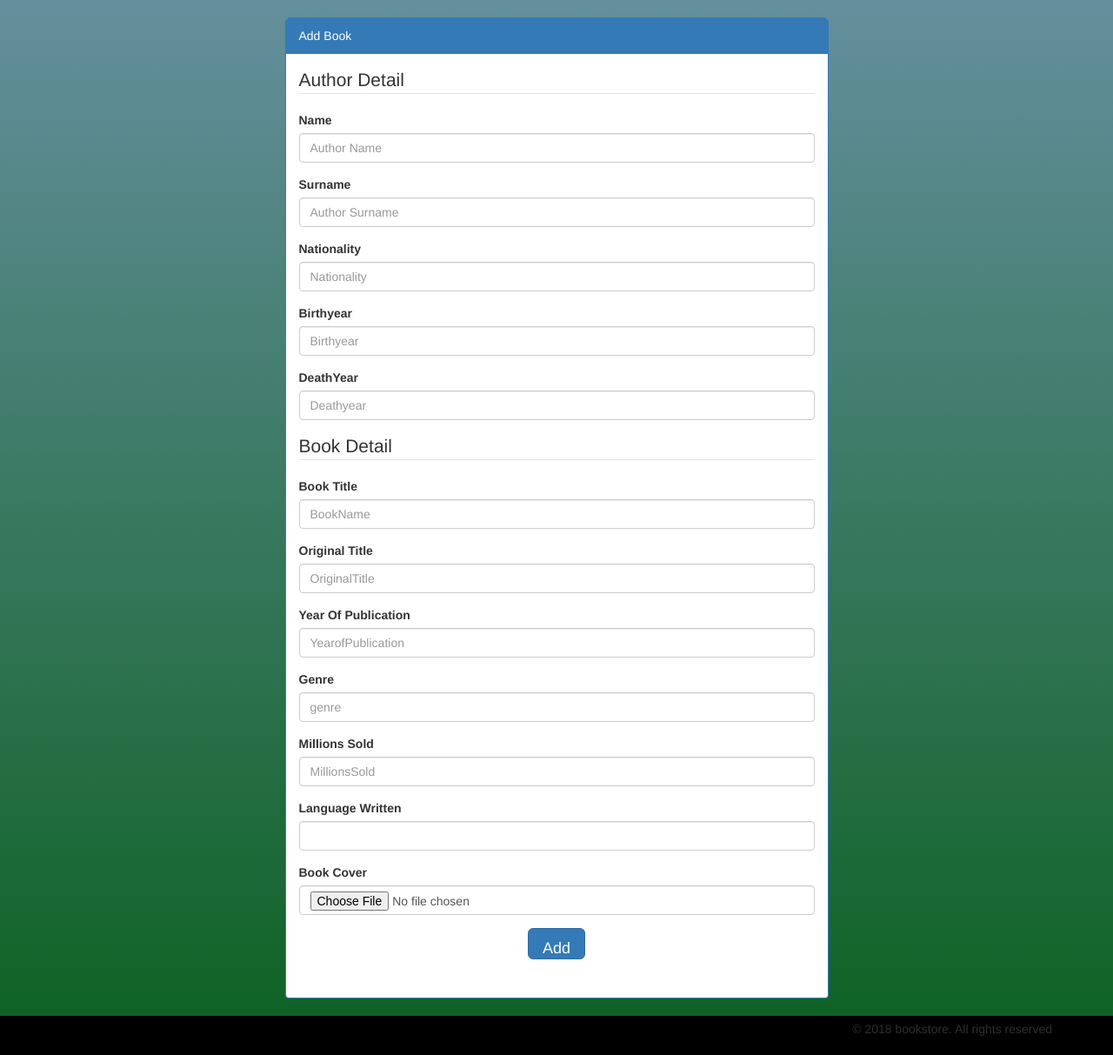
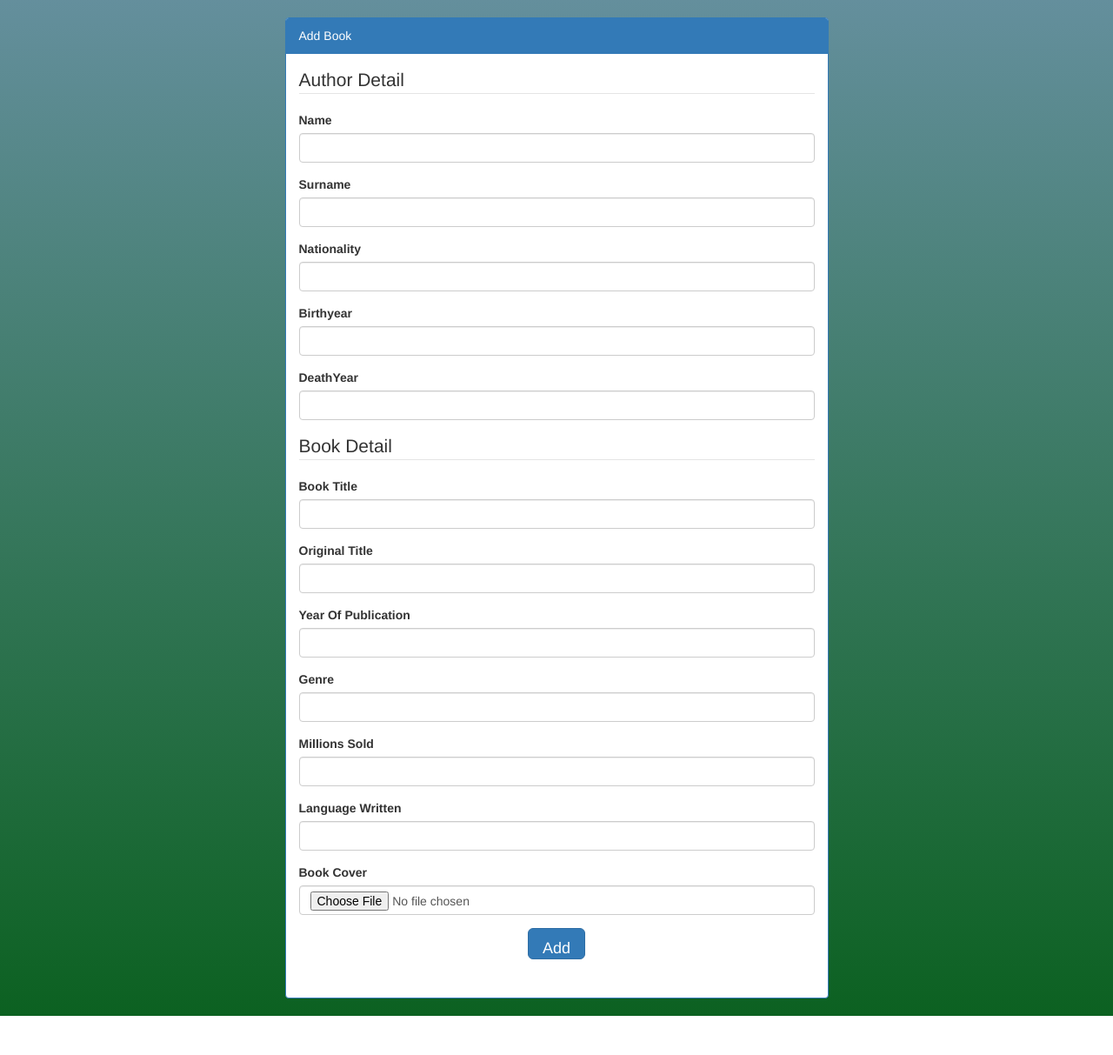
Before and after one commit to lavanyavasanth/bookstore, a PHP site: page /view/pages/addbook.php in a window 1280 px wide. Shown: the part 52-1265 px from the top of the page at 87% size. After the commit the page ends 1220 px from the top, so only its background shows below. Run offline with PHP 8.4, Linux system fonts and the light colour scheme; the visitor is signed in with stand-in values (Sample User, id 1); some libraries are stand-ins or nearby versions.

Commit message:
Revert "Footer error msg"
This reverts commit 6a5550b7ffc431897c59263dce90bf7610878258.

```diff
--- a/control/displaybook.php
+++ b/control/displaybook.php
@@ -8,10 +8,10 @@
 ?>
     <div class="holder">
 <?php
-    echo '<img src="../img/BookCovers/'.$row['BookCover'].'">';
+    echo '<img src="'.$row['BookCover'].'">';
     echo "<h5>".$row['BookTitle']."</h5><h5> ".$row['LanguageWritten']."</h5>";
 ?>
-    <form method = 'post' action="editbook.php" enctype="multipart/form-data">
+    <form method = 'post'>
         <button id='but' name = 'edit'>Edit</button>
         <button id='but' name = 'delete'>Delete</button>
     </form>
--- a/control/editbook.php
+++ /dev/null
@@ -1,6 +0,0 @@
-<?php
-require("../model/db.php");
-if(isset($_GET['edit'])){
-    $edit
-}
-?>
--- a/control/managebook.php
+++ b/control/managebook.php
@@ -15,13 +15,13 @@ if(!empty([$_POST]))
     $millionssold = !empty($_POST['millionssold'])? testUserInput(($_POST['millionssold'])):null;
     $languagewritten = !empty($_POST['languagewritten'])? testUserInput(($_POST['languagewritten'])):null;
     $bookcover = !empty($_POST['bookcover'])? testUserInput(($_POST['bookcover'])):null;
-//    $createddate = !empty($_POST['createddate'])? testUserInput(($_POST['createddate'])):null;
-//    $modifieddate = !empty($_POST['modifieddate'])? testUserInput(($_POST['modifieddate'])):null;
+    $createddate = !empty($_POST['createddate'])? testUserInput(($_POST['createddate'])):null;
+    $modifieddate = !empty($_POST['modifieddate'])? testUserInput(($_POST['modifieddate'])):null;
     //echo $name;
     try
     {
 
-        $queryBook = addBook($name, $surname, $nationality, $birthyear, $deathyear, $booktitle, $originaltitle, $yearofpublication, $genre, $millionssold, $languagewritten, $bookcover);
+        $queryBook = addBook($name, $surname, $nationality, $birthyear, $deathyear, $booktitle, $originaltitle, $yearofpublication, $genre, $millionssold, $languagewritten, $bookcover, $createddate, $modifieddate);
 
         header('location:../view/pages/viewall_book.php');
 
--- a/view/pages/addbook.php
+++ b/view/pages/addbook.php
@@ -10,50 +10,50 @@
                             <legend>Author Detail</legend>
                             <div class="form-group">
                                 <label for="name">Name</label>
-                                <input type="text" id="name" class="form-control" name="name" placeholder="Author Name" required pattern="[a-zA-Z]{3,}" title="Invalid Charecter">
+                                <input type="text" id="name" class="form-control" name="name" placeholder="" required>
                             </div>
                             <div class="form-group">
                                 <label for="surname">Surname</label>
-                                <input type="text" id="surname" class="form-control" name="surname" placeholder="Author Surname" required pattern="[a-zA-Z]{3,}" title="Invalid Charecter">
+                                <input type="text" id="surname" class="form-control" name="surname" placeholder="" required>
                             </div>
                             <div class="form-group">
                                 <label for="nationality">Nationality</label>
-                                <input type="text" id="nationality" class="form-control" name="nationality" placeholder="Nationality" required pattern="[a-zA-Z]{3,}" title="Invalid Charecter">
+                                <input type="text" id="nationality" class="form-control" name="nationality" placeholder="" required>
                             </div>
                              <div class="form-group">
                                 <label for="birthyear">Birthyear</label>
-                                <input type="text" id="birthyear" class="form-control" name="birthyear" placeholder="Birthyear" required pattern="[0-9]{4}" title="Please enter the birthyear">
+                                <input type="text" id="birthyear" class="form-control" name="birthyear" placeholder="" required>
                             </div>
                             <div class="form-group">
                                 <label for="deathyear">DeathYear</label>
-                                <input type="text" id="deathyear" class="form-control" name="deathyear" placeholder="Deathyear" required pattern="[0-9]{4}" title="Please enter the deathyear">
+                                <input type="text" id="deathyear" class="form-control" name="deathyear" placeholder="" required>
                             </div>
                         </fieldset>
                         <fieldset>
                             <legend>Book Detail</legend>
                             <div class="form-group">
                                 <label for="booktitle">Book Title</label>
-                                <input type="text" id="booktitle" class="form-control" name="booktitle" placeholder="BookName" required pattern="[a-zA-Z]{3,}" title="Invalid Charecter">
+                                <input type="text" id="booktitle" class="form-control" name="booktitle" placeholder="" required>
                             </div>
                             <div class="form-group">
                                 <label for="originaltitle">Original Title</label>
-                                <input type="text" id="originaltitle" class="form-control" name="originaltitle" placeholder="OriginalTitle" required pattern="[a-zA-Z]{3,}" title="Invalid Charecter">
+                                <input type="text" id="originaltitle" class="form-control" name="originaltitle" placeholder="" required>
                             </div>
                             <div class="form-group">
                                 <label for="yearofpublication">Year Of Publication</label>
-                                <input type="text" id="yearofpublication" class="form-control" name="yearofpublication" placeholder="YearofPublication" required pattern="[0-9]{4}" title="Please enter the year">
+                                <input type="text" id="yearofpublication" class="form-control" name="yearofpublication" placeholder="" required>
                             </div>
                              <div class="form-group">
                                 <label for="genre">Genre</label>
-                                <input type="text" id="genre" class="form-control" name="genre" placeholder="genre" required pattern="[a-zA-Z]{3,}" title="Invalid Charecter">
+                                <input type="text" id="genre" class="form-control" name="genre" placeholder="" required>
                             </div>
                             <div class="form-group">
                                 <label for="millionssold">Millions Sold</label>
-                                <input type="text" id="millionssold" class="form-control" name="millionssold" placeholder="MillionsSold" required pattern="[0-9]{2,}" title="Invalid Character">
+                                <input type="text" id="millionssold" class="form-control" name="millionssold" placeholder="" required>
                             </div>
                             <div class="form-group">
                                 <label for="language">Language Written</label>
-                                <input type="text" id="language" class="form-control" name="languagewritten" placeholder="" required pattern="[a-zA-Z]{3,}" title="Invalid Character">
+                                <input type="text" id="language" class="form-control" name="languagewritten" placeholder="" required>
                             </div>
 
                             <div class="form-group">
@@ -69,4 +69,3 @@
             </div>
         </div>
     </div>
-<?php include('footer.php');?>
--- a/view/pages/footer.php
+++ /dev/null
@@ -1,9 +0,0 @@
-<footer style="background: black; height: 45px;">
-  <div class="container">
-      <div class="row">
-        <div class="col-md-12">
-            <p class="muted pull-right" style="color: #2e2e2e; padding-top: 5px">© 2018 bookstore. All rights reserved</p>
-        </div>
-      </div>
-    </div>
-</footer>
--- a/view/pages/viewall_book.php
+++ b/view/pages/viewall_book.php
@@ -2,10 +2,11 @@
 <?php include('navbar.php');?>
 <div class="flex-container">
     <article>
+
+
 <?php
-    echo "Role:".$_SESSION["role"];
     include("../../control/displaybook.php");
 ?>
+
     </article>
 </div>
-<?php include('footer.php');?>
```
Also changed, not shown: control/pdologin.php (+6 -10 lines), control/pdoreg.php (+9 -1 lines), login.php (+5 -4 lines), model/function.php (+11 -9 lines), view/pages/header.php (+18 -0 lines), view/pages/navbar.php (+10 -26 lines), view/pages/signup.php (+6 -7 lines), README.md (deleted).
